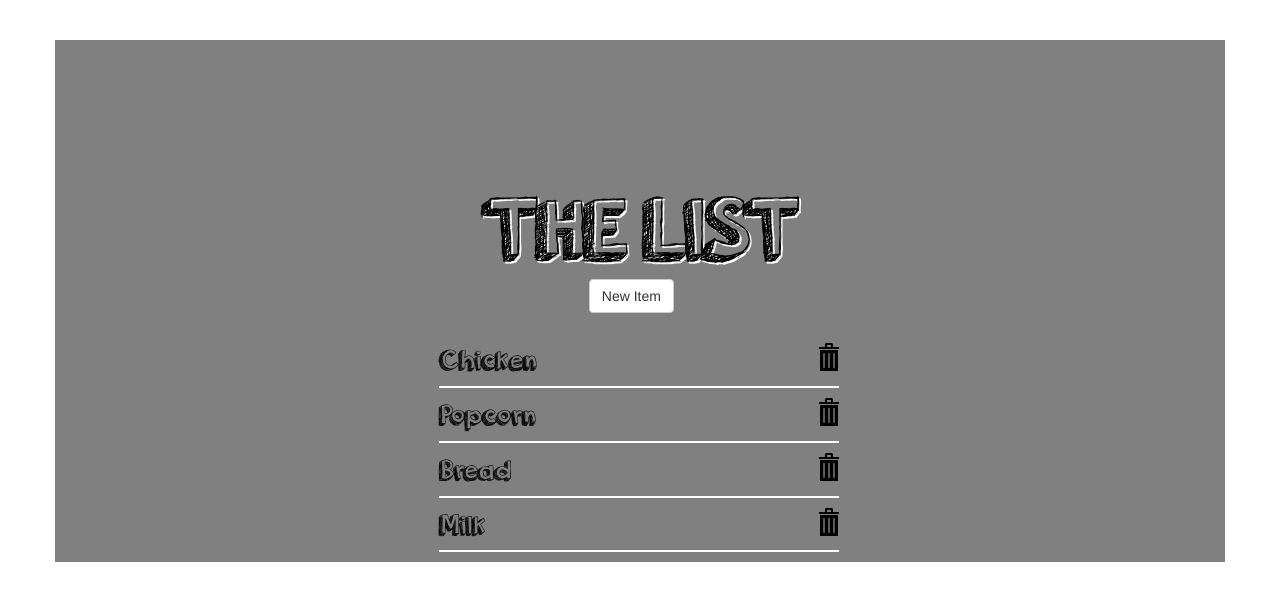
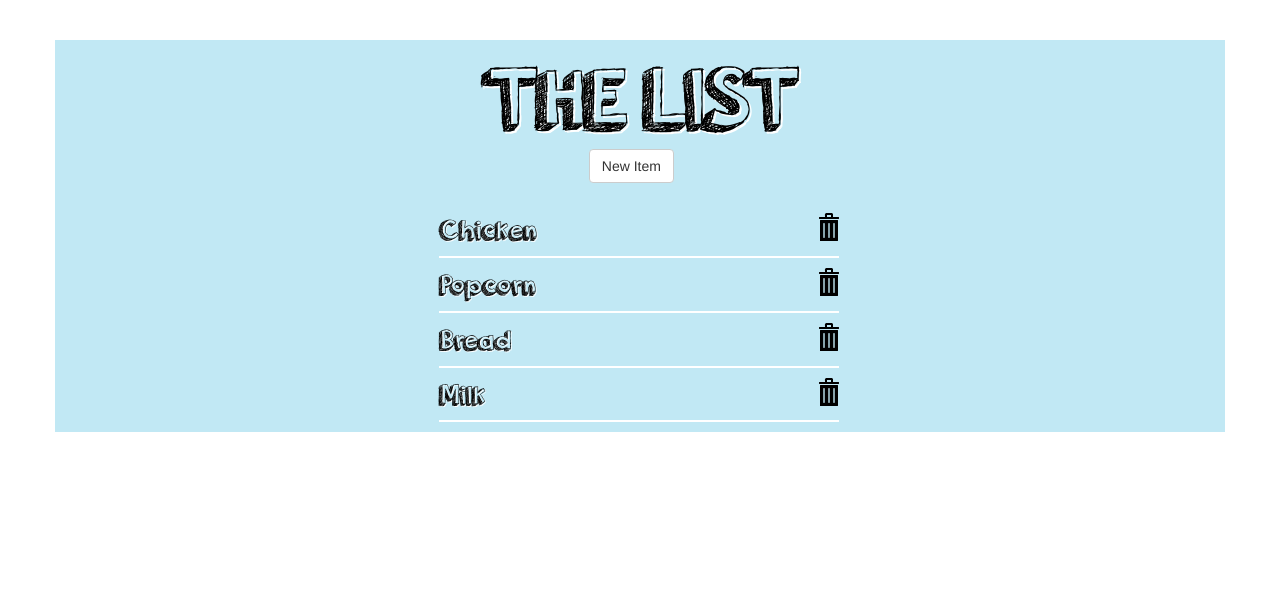
Before and after one commit to asipple1/Shopping-List, a plain HTML site: page index.html in a window 1280 px wide. Drawn offline with nearby package versions, Linux system fonts and the light colour scheme.

Commit message:
change background color

```diff
--- a/css/styles.css
+++ b/css/styles.css
@@ -12,13 +12,12 @@ margin-top: 40px;
 
 }
 .chalk{
-background-color: grey;
+background-color:rgba( 151, 216, 236, 0.595 );
 
 
 }
 .chalk h1{
 text-align: center;
-    margin-top: 150px;
 font-family: ChalkTitle;
     font-size: 90px;
      color: black;
@@ -44,6 +43,7 @@ text-align: left;
     font-size: 30px;
     color: black;
     width: 400px;
+     text-shadow: 1px 1px white;
     font-family:ChalkTitle;
 }
 .trash{
```
